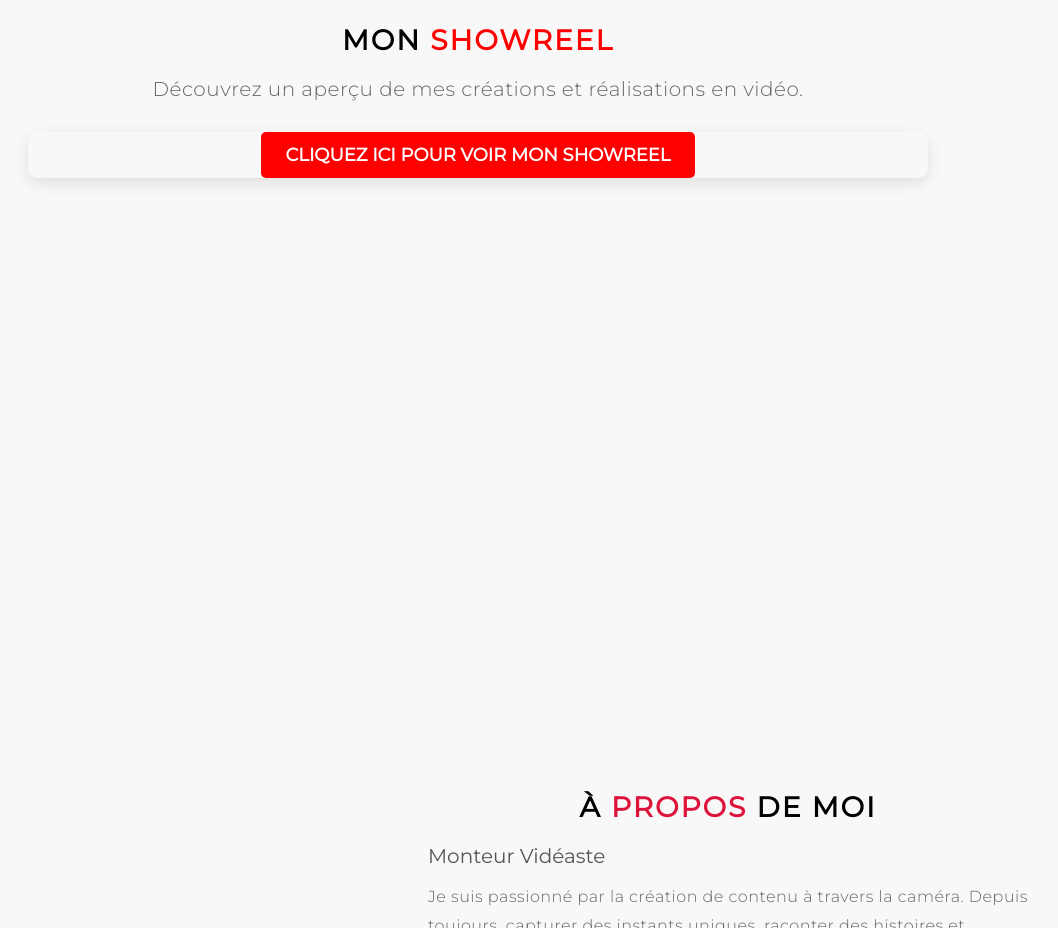
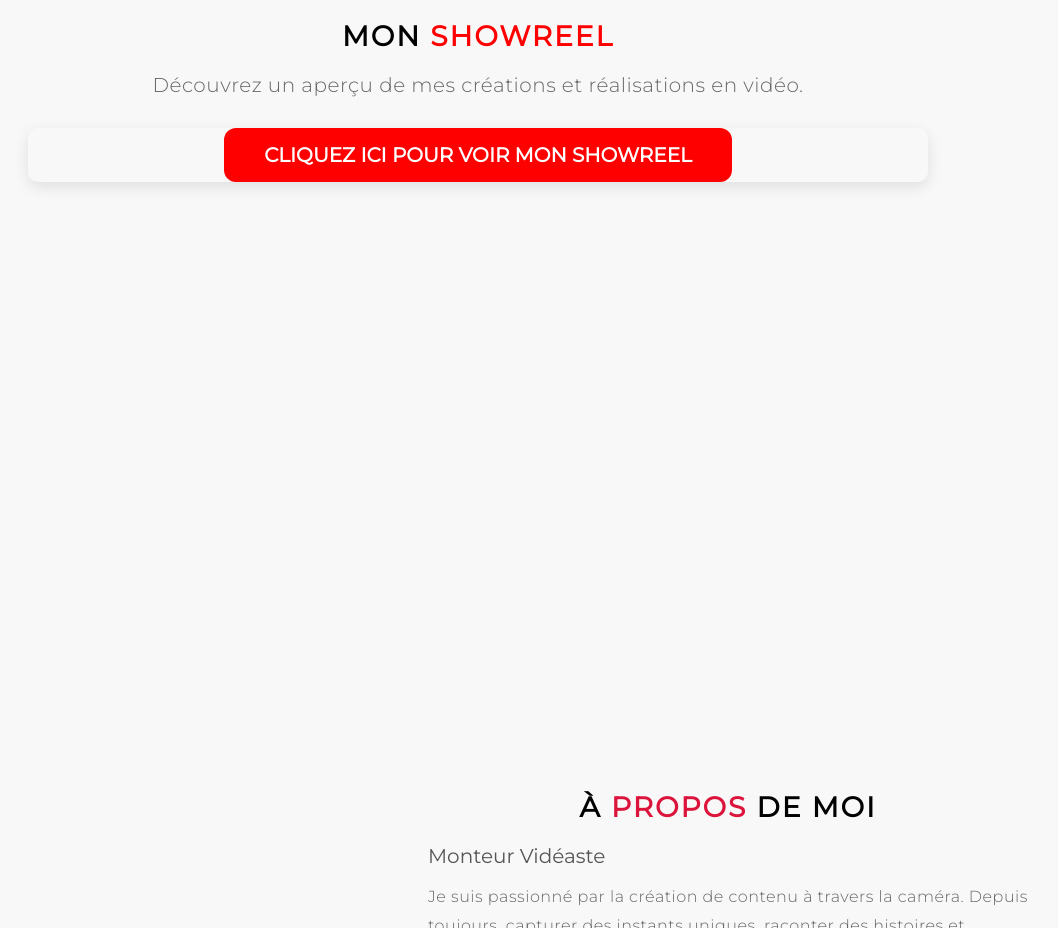
Before and after one commit to Aldana-Z/portfolio, a plain HTML site: page index.html in a window 1280 px wide. Shown: the part 2200-3128 px from the top of the page, without its empty margins (162-1220 px from the left). Drawn offline with Linux system fonts and the light colour scheme.

Commit message:
Correction finale du bouton Showreel

```diff
--- a/style.css
+++ b/style.css
@@ -829,23 +829,27 @@ p {
     background-repeat: no-repeat;
     border-radius: 10px;
 }
-/* Bouton Showreel */
 .showreel-button {
     display: inline-block;
-    background-color: red;  /* Couleur de fond rouge */
-    color: white;  /* Texte en blanc */
-    padding: 12px 25px;  /* Espacement intérieur */
-    font-size: 18px;
+    background-color: red;
+    color: white;
+    padding: 15px 40px; /* Augmente la taille du bouton */
+    font-size: 20px; /* Agrandit le texte */
     font-weight: bold;
     text-transform: uppercase;
     border: none;
-    border-radius: 5px;  /* Coins arrondis */
+    border-radius: 12px; /* Arrondi plus les coins */
     cursor: pointer;
     transition: transform 0.2s ease-in-out, background-color 0.3s;
+    text-decoration: none; /* Supprime le soulignement */
+    text-align: center;
+    outline: none; /* Évite les contours blancs */
+    box-shadow: none; /* Supprime les ombres éventuelles */
 }
 
 .showreel-button:hover {
-    transform: scale(1.05);  /* Grossissement au survol */
-    background-color: darkred;  /* Rouge plus foncé au survol */
+    transform: scale(1.08); /* Grossissement plus visible */
+    background-color: darkred;
 }
+
 /* Test modification pour GitHub */
```
